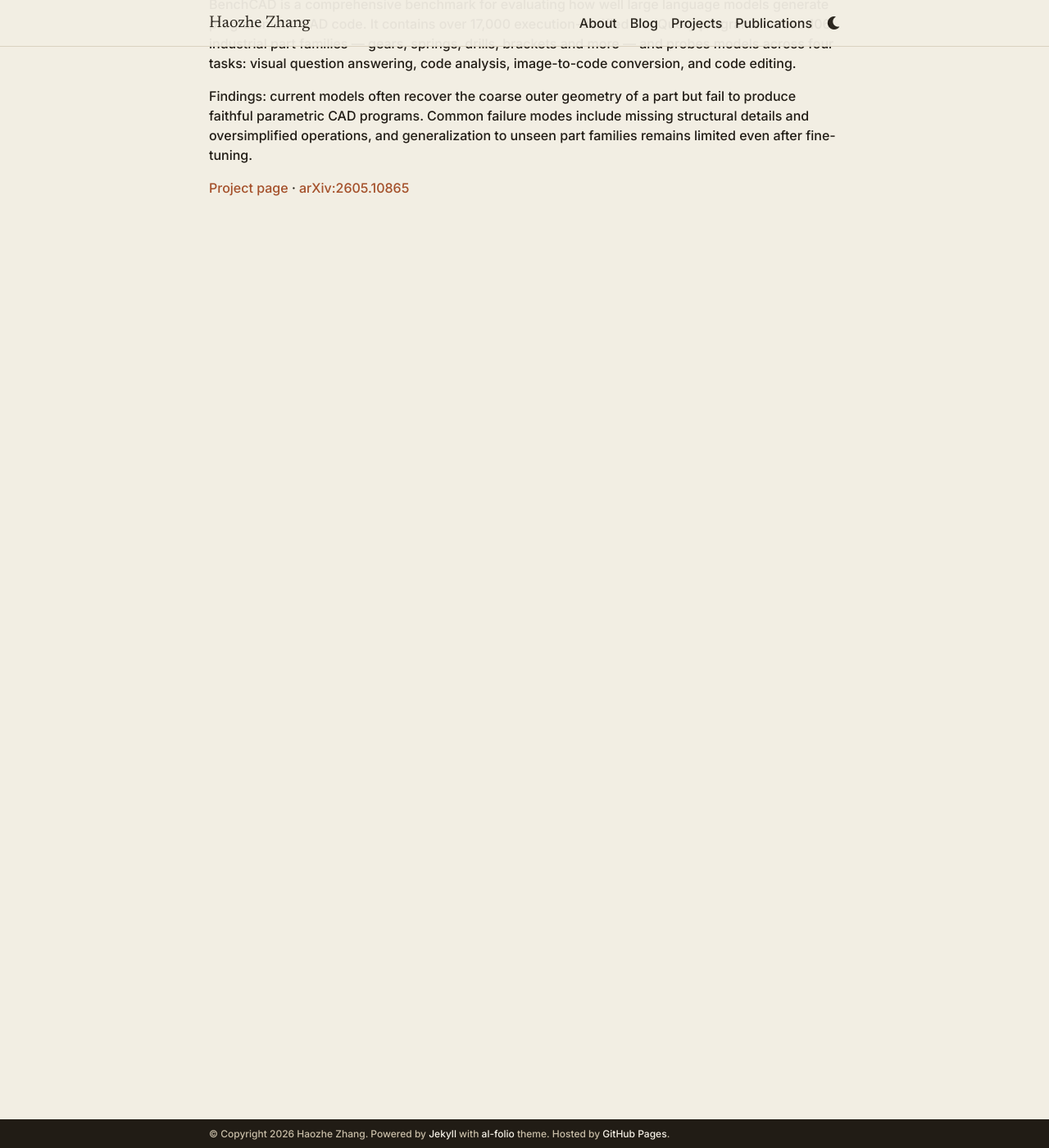
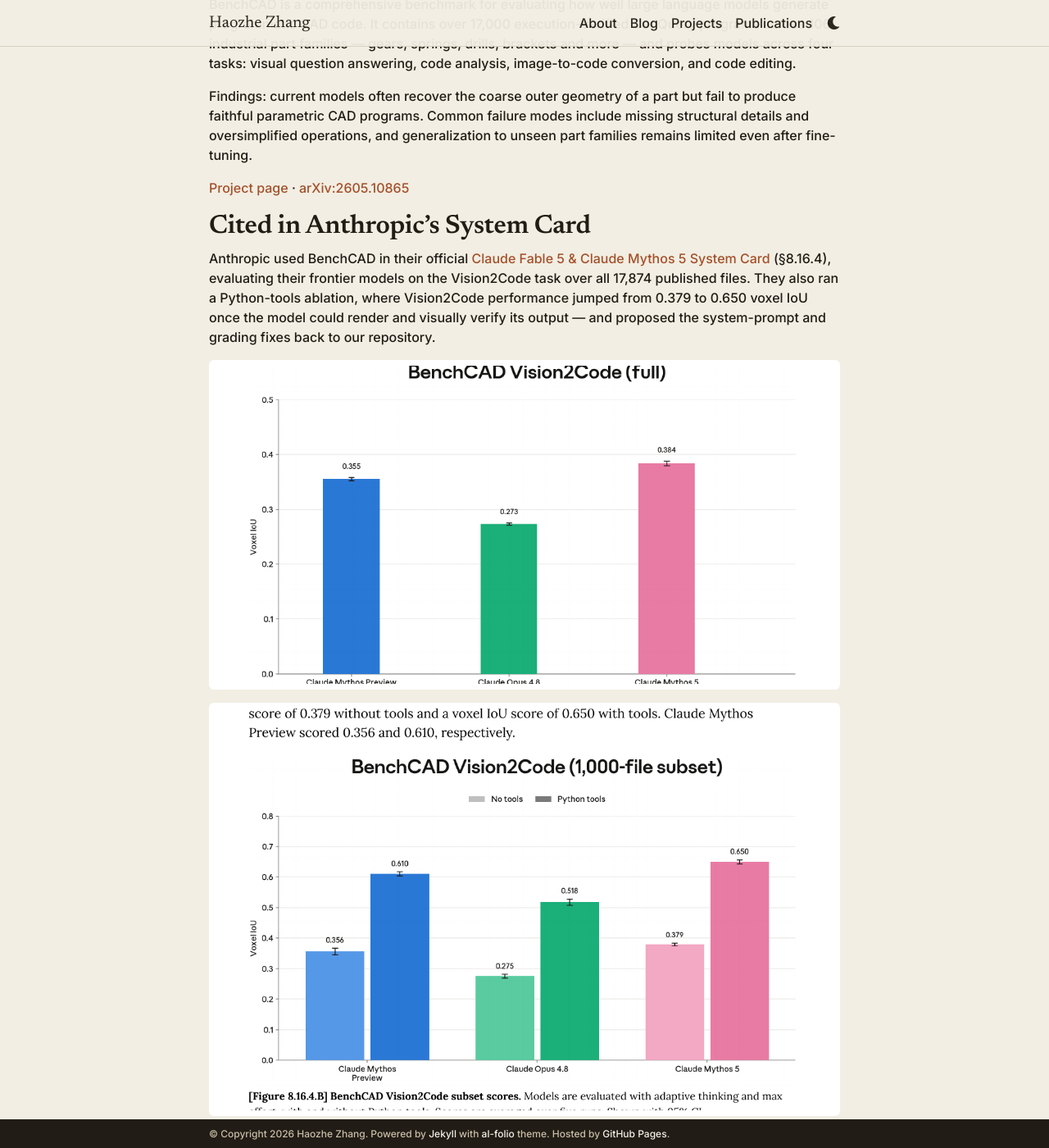
Before and after one commit to HaozheZhang6/HaozheZhang6.github.io, a Jekyll site: the page built from _projects/1_project.md, in a window 1280 px wide and 1400 px high, scrolled down 220 px. Shown: the whole window at 82% size. Built offline with Jekyll 4.4.1, drawn with Linux system fonts in a browser that asks for light colours; full-size pictures stand in for the smaller copies a plugin makes; a style sheet for code colours, icons or effects is not loaded.

Commit message:
BenchCAD: showcase Anthropic system-card citation (project page + news figures)

```diff
--- a/_projects/1_project.md
+++ b/_projects/1_project.md
@@ -13,3 +13,13 @@
 Findings: current models often recover the coarse outer geometry of a part but fail to produce faithful parametric CAD programs. Common failure modes include missing structural details and oversimplified operations, and generalization to unseen part families remains limited even after fine-tuning.
 
 [Project page](https://benchcad.github.io/BenchCAD_webpage/) · [arXiv:2605.10865](https://arxiv.org/abs/2605.10865)
+
+## Cited in Anthropic's System Card
+
+Anthropic used BenchCAD in their official [Claude Fable 5 &amp; Claude Mythos 5 System Card](https://www-cdn.anthropic.com/2f9323abbcc4abe219577539efe19a623c9ca2bd/Claude%20Fable%205%20&%20Claude%20Mythos%205%20System%20Card.pdf) (§8.16.4), evaluating their frontier models on the Vision2Code task over all 17,874 published files. They also ran a Python-tools ablation, where Vision2Code performance jumped from 0.379 to 0.650 voxel IoU once the model could render and visually verify its output — and proposed the system-prompt and grading fixes back to our repository.
+
+<img src="/assets/img/projects/benchcad_syscard_full.png" alt="BenchCAD Vision2Code scores, full benchmark" style="display:block;max-width:100%;height:auto;margin:1rem auto;border-radius:6px;">
+
+<img src="/assets/img/projects/benchcad_syscard_tools.png" alt="BenchCAD Vision2Code scores with and without Python tools" style="display:block;max-width:100%;height:auto;margin:1rem auto;border-radius:6px;">
+
+<small>Figures: Anthropic, *Claude Fable 5 &amp; Claude Mythos 5 System Card* (June 2026), §8.16.4.</small>
```
Also changed, not shown: _news/announcement_14.md (+4 -1 lines), assets/img/projects/benchcad_syscard_full.png (added), assets/img/projects/benchcad_syscard_tools.png (added).
